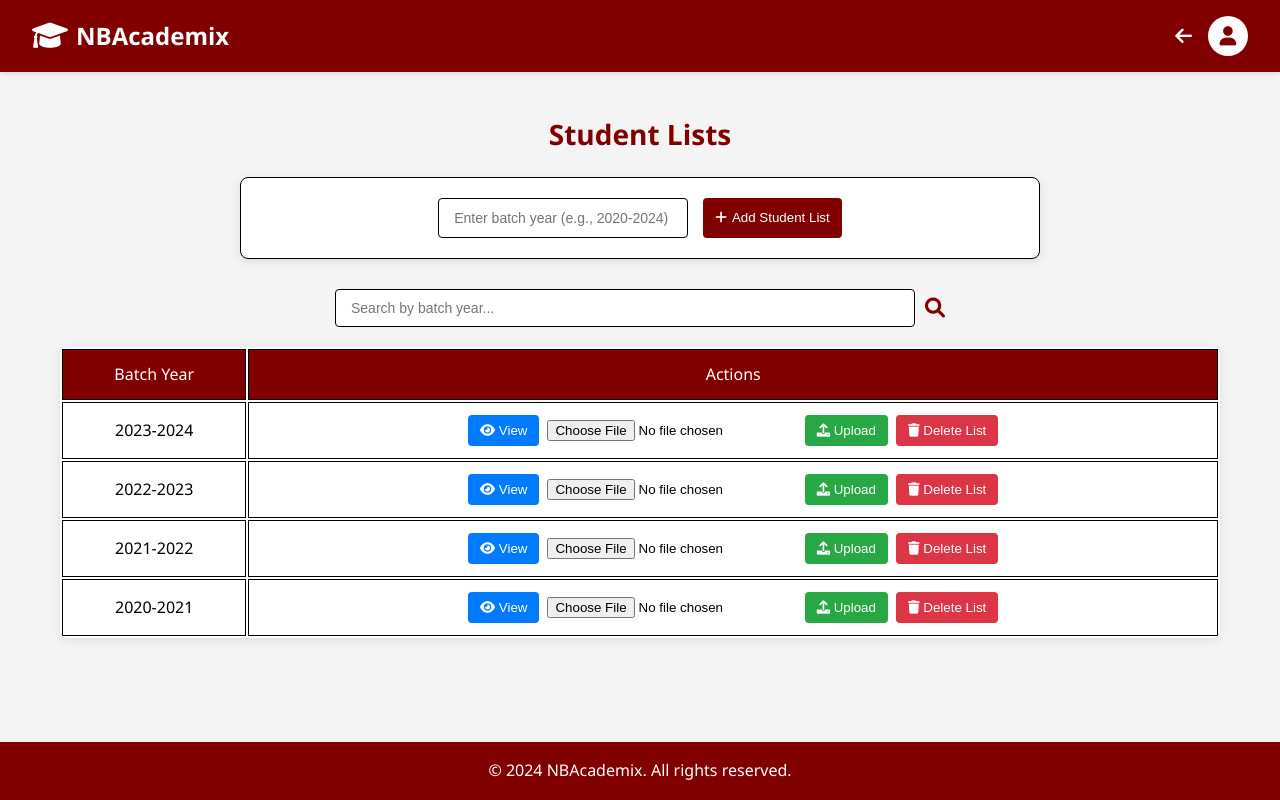
After one commit to VaishnaviRaoB/NBAcademix, a Django app: page /student-list/ in a window 1280 px wide. The commit adds this page. Run offline with Django 3.2, Linux system fonts and the light colour scheme; a user stored in the database is signed in; data comes from the database, SQL or seed files in the repository; both versions use the stored data as it was after the commit.

Commit message:
create student list

```diff
--- /dev/null
+++ b/NBAcademix/adminpage/templates/adminpage/student_list.html
@@ -0,0 +1,431 @@
+{% extends 'adminpage/base.html' %}
+
+{% block title %}Student List{% endblock %}
+
+{% block content %}
+<div class="student-container">
+    <h2>Student Lists</h2>
+
+    {% if messages %}
+        <div class="alert alert-success" id="alert-message">
+            {{ messages.0 }}
+        </div>
+    {% endif %}
+
+    <div class="add-student-section">
+        <form method="post" action="" class="add-form">
+            {% csrf_token %}
+            <div class="form-group">
+                <input type="text" name="batch_year" placeholder="Enter batch year (e.g., 2020-2024)" required class="form-input">
+                <button type="submit" class="btn add-btn">
+                    <i class="fas fa-plus"></i> Add Student List
+                </button>
+            </div>
+        </form>
+    </div>
+
+    <div class="search-container">
+        <input type="text" id="searchInput" placeholder="Search by batch year..." class="search-input">
+        <i class="fas fa-search search-icon"></i>
+    </div>
+
+    <div class="table-responsive">
+        <table class="student-table">
+            <thead>
+                <tr>
+                    <th>Batch Year</th>
+                    <th>Actions</th>
+                </tr>
+            </thead>
+            <tbody id="studentTableBody">
+                {% for student_list in student_lists %}
+                    <tr class="student-row">
+                        <td>{{ student_list.batch_year }}</td>
+                        <td class="action-buttons">
+                            <button type="button" class="btn view-btn" onclick="openModal('modal-{{ student_list.id }}')">
+                                <i class="fas fa-eye"></i> View
+                            </button>
+
+                            <form method="post" action="{% url 'upload_student_file' student_list.id %}" enctype="multipart/form-data" class="upload-form">
+                                {% csrf_token %}
+                                <input type="file" name="document" accept=".pdf,.doc,.docx,.xls,.xlsx" class="file-input" required>
+                                <button type="submit" class="btn upload-btn">
+                                    <i class="fas fa-upload"></i> Upload
+                                </button>
+                            </form>
+
+                            <form method="post" action="{% url 'delete_student_list' student_list.id %}" class="delete-form" onsubmit="return confirm('Are you sure you want to delete this entire record?');">
+                                {% csrf_token %}
+                                <button type="submit" class="btn delete-btn">
+                                    <i class="fas fa-trash"></i> Delete List
+                                </button>
+                            </form>
+                        </td>
+                    </tr>
+                {% endfor %}
+            </tbody>
+        </table>
+    </div>
+
+    {% for student_list in student_lists %}
+        <div id="modal-{{ student_list.id }}" class="modal">
+            <div class="modal-content">
+                <div class="modal-header">
+                    <h3>Documents for Batch Year {{ student_list.batch_year }}</h3>
+                    <span class="close" onclick="closeModal('modal-{{ student_list.id }}')">&times;</span>
+                </div>
+                <div class="modal-body">
+                    {% if student_list.documents.all %}
+                        <div class="document-grid">
+                            {% for doc in student_list.documents.all %}
+                                <div class="document-card">
+                                    <div class="document-icon">
+                                        <i class="fas fa-file-alt"></i>
+                                    </div>
+                                    <div class="document-info">
+                                        <p class="document-name">{{ doc.original_filename|default:doc.document.name }}</p>
+                                        <div class="document-actions">
+                                            <a href="{{ doc.document.url }}" target="_blank" class="document-link">
+                                                <i class="fas fa-eye"></i> View
+                                            </a>
+                                            <a href="{{ doc.document.url }}" download class="document-link download-link">
+                                                <i class="fas fa-download"></i> Download
+                                            </a>
+                                        </div>
+                                        <div class="document-actions">
+                                            <form method="post" action="{% url 'delete_student_file' doc.id %}" class="delete-form" onsubmit="return confirm('Are you sure you want to delete this document?');">
+                                                {% csrf_token %}
+                                                <button type="submit" class="btn delete-btn">
+                                                    <i class="fas fa-trash"></i> Delete File
+                                                </button>
+                                            </form>
+                                        </div>
+                                        <div class="document-date">
+                                            {{ doc.uploaded_at|date:"d/m/Y H:i" }}
+                                        </div>
+                                    </div>
+                                </div>
+                            {% endfor %}
+                        </div>
+                    {% else %}
+                        <p class="no-documents">No documents uploaded yet.</p>
+                    {% endif %}
+                </div>
+            </div>
+        </div>
+    {% endfor %}
+</div>
+
+<style>
+    .student-container {
+        padding: 40px 20px;
+        max-width: 1200px;
+        margin: 0 auto;
+    }
+
+    h2 {
+        color: #800000;
+        margin-bottom: 20px;
+        text-align: center;
+        font-size: 28px;
+    }
+
+    .alert {
+        background-color: #28a745;
+        color: white;
+        padding: 10px;
+        text-align: center;
+        border-radius: 5px;
+        margin-bottom: 20px;
+        transition: opacity 0.5s ease-in-out;
+    }
+
+    .alert.hidden {
+        opacity: 0;
+        pointer-events: none;
+    }
+
+    .add-student-section {
+        background: #ffffff;
+        padding: 20px;
+        border-radius: 8px;
+        box-shadow: 0 2px 10px rgba(0, 0, 0, 0.1);
+        margin-bottom: 30px;
+        border: 1px solid black;
+        width: 50rem;
+    max-width: 90%; /* This ensures the box doesn't overflow on mobile */
+    margin-left: auto;
+    margin-right: auto;
+    }
+
+    .form-group {
+        display: flex;
+        gap: 15px;
+        flex-wrap: wrap;
+        justify-content: center;
+        align-items: center;
+    }
+
+    .form-input {
+        padding: 10px 15px;
+        border: 1px solid black;
+        border-radius: 4px;
+        font-size: 14px;
+        width: 250px;
+        margin-bottom: 0;
+        height: 40px;
+        transition: border-color 0.3s;
+    }
+
+    .form-input:focus {
+        border-color: #800000;
+        outline: none;
+    }
+
+    .add-btn {
+        padding: 10px 20px;
+        background-color: #800000;
+        color: white;
+        border-radius: 4px;
+        border: none;
+        cursor: pointer;
+        transition: background-color 0.3s;
+        height: 40px;
+        line-height: 20px;
+        display: flex;
+        align-items: center;
+        gap: 5px;
+    }
+
+    .add-btn:hover {
+        background-color: #600000;
+    }
+
+    .search-container {
+        display: flex;
+        justify-content: center;
+        align-items: center;
+        margin-bottom: 20px;
+        gap: 10px;
+    }
+
+    .search-input {
+        width: 50%;
+        padding: 10px 15px;
+        border: 1px solid black;
+        border-radius: 4px;
+        font-size: 14px;
+    }
+
+    .search-input:focus {
+        border-color: #800000;
+        outline: none;
+    }
+
+    .search-icon {
+        font-size: 20px;
+        color: #800000;
+        cursor: pointer;
+    }
+
+    .table-responsive {
+        margin-bottom: 20px;
+        background: white;
+        border-radius: 8px;
+        box-shadow: 0 2px 10px rgba(0, 0, 0, 0.1);
+        overflow-x: auto;
+    }
+
+    .student-table {
+    width: 100%; /* This matches the performance-table width */
+}
+
+.student-table th,
+.student-table td {
+    padding: 12px;
+    text-align: center;
+    border: 1px solid black;
+    vertical-align: middle;
+}
+
+.student-table th {
+    background-color: #800000;
+    color: white;
+    font-weight: 500;
+}
+
+.student-table tr:hover {
+    background-color: #f8f9fa;
+}
+
+.table-responsive {
+    margin-bottom: 20px;
+    background: white;
+    border-radius: 8px;
+    box-shadow: 0 2px 10px rgba(0, 0, 0, 0.1);
+    overflow-x: auto;
+}
+.btn {
+    border: none;
+    padding: 8px 12px;
+    border-radius: 4px;
+    cursor: pointer;
+    transition: background-color 0.3s ease;
+}
+
+.action-buttons {
+    display: flex;
+    flex-wrap: wrap;
+    justify-content: center;
+    gap: 8px;
+    padding: 4px;
+    min-height: 40px;
+    align-items: center;
+}
+    .view-btn {
+        background-color: #007bff;
+        color: white;
+    }
+
+    .view-btn:hover {
+        background-color: #0056b3;
+    }
+
+    .upload-btn {
+        background-color: #28a745;
+        color: white;
+    }
+
+    .upload-btn:hover {
+        background-color: #218838;
+    }
+
+    .delete-btn {
+        background-color: #dc3545;
+        color: white;
+    }
+
+    .delete-btn:hover {
+        background-color: #c82333;
+    }
+
+    .modal {
+        display: none;
+        position: fixed;
+        top: 0;
+        left: 0;
+        width: 100%;
+        height: 100%;
+        overflow: auto;
+        background-color: rgba(0, 0, 0, 0.7);
+        justify-content: center;
+        align-items: center;
+    }
+
+    .modal-content {
+        background-color: white;
+        border-radius: 8px;
+        padding: 20px;
+        width: 60%;
+        max-height: 80%;
+        overflow-y: auto;
+        box-shadow: 0 4px 8px rgba(0, 0, 0, 0.2);
+    }
+
+    .modal-header {
+        display: flex;
+        justify-content: space-between;
+        align-items: center;
+    }
+
+    .document-grid {
+        display: flex;
+        flex-wrap: wrap;
+        gap: 15px;
+    }
+
+    .document-card {
+        width: 150px;
+        background: #f4f4f4;
+        border: 1px solid #ddd;
+        border-radius: 8px;
+        padding: 10px;
+        text-align: center;
+    }
+
+    .document-icon {
+        font-size: 40px;
+        color: #007bff;
+        margin-bottom: 10px;
+    }
+
+    .document-name {
+        white-space: nowrap;
+        overflow: hidden;
+        text-overflow: ellipsis;
+        width: 100%;
+        display: block;
+    }
+
+    .document-actions {
+        display: flex;
+        justify-content: space-between;
+        gap: 8px;
+        margin-bottom: 10px;
+    }
+
+    .document-link {
+        text-decoration: none;
+        color: #007bff;
+        font-size: 14px;
+        display: flex;
+        align-items: center;
+    }
+
+    .download-link {
+        color: #28a745;
+    }
+
+    .document-date {
+        font-size: 12px;
+        color: #888;
+    }
+</style>
+
+<script>
+    // Open Modal
+    function openModal(modalId) {
+        document.getElementById(modalId).style.display = 'flex';
+    }
+
+    // Close Modal
+    function closeModal(modalId) {
+        document.getElementById(modalId).style.display = 'none';
+    }
+
+    // Search Functionality
+    document.getElementById('searchInput').addEventListener('input', function() {
+        const searchValue = this.value.toLowerCase();
+        const rows = document.querySelectorAll('.student-row');
+
+        rows.forEach(row => {
+            const batchYearCell = row.querySelector('td:first-child');
+            const batchYearText = batchYearCell.textContent.toLowerCase();
+
+            if (batchYearText.includes(searchValue)) {
+                row.style.display = '';
+            } else {
+                row.style.display = 'none';
+            }
+        });
+    });
+
+    // Close alert after 3 seconds
+    setTimeout(() => {
+        const alertMessage = document.getElementById('alert-message');
+        if (alertMessage) {
+            alertMessage.classList.add('hidden');
+        }
+    }, 3000);
+</script>
+{% endblock %}
--- a/NBAcademix/adminpage/urls.py
+++ b/NBAcademix/adminpage/urls.py
@@ -15,4 +15,9 @@ urlpatterns = [
     path('delete_performance/<int:performance_id>/', views.delete_performance, name='delete_performance'),
     path('delete_performance_file/<int:document_id>/', views.delete_performance_file, name='delete_performance_file'),
     path('download_performance_files/<int:performance_id>/', views.download_performance_files, name='download_performance_files'),
+    path('student-list/', views.student_list_view, name='student_list'),
+    path('delete-student-list/<int:list_id>/', views.delete_student_list, name='delete_student_list'),
+    path('upload-student-file/<int:list_id>/', views.upload_student_file, name='upload_student_file'),
+    path('download-student-files/<int:list_id>/', views.download_student_files, name='download_student_files'),
+    path('delete-student-file/<int:document_id>/', views.delete_student_file, name='delete_student_file'),
 ]+ static(settings.MEDIA_URL, document_root=settings.MEDIA_ROOT)
--- a/NBAcademix/adminpage/views.py
+++ b/NBAcademix/adminpage/views.py
@@ -6,7 +6,7 @@ from django.core.mail import send_mail
 from django.conf import settings
 from django.contrib.auth import update_session_auth_hash
 from django.contrib.auth.forms import AuthenticationForm
-from .models import StudentPerformance, Document ,  UserProfile
+from .models import StudentPerformance, Document ,  UserProfile, StudentList, StudentDocument
 from django.http import HttpResponse
 from wsgiref.util import FileWrapper
 
@@ -300,3 +300,97 @@ def delete_performance_file(request, document_id):
         messages.success(request, "File deleted successfully")
         return redirect('student_performance')
     return redirect('student_performance')
+
+@login_required
+def student_list_view(request):
+    """Display and manage student lists."""
+    student_lists = StudentList.objects.all().order_by('-created_at')
+
+    if request.method == 'POST':
+        if 'batch_year' in request.POST:
+            batch_year = request.POST.get('batch_year')
+
+            if batch_year:
+                try:
+                    student_list = StudentList.objects.create(
+                        batch_year=batch_year
+                    )
+                    messages.success(request, f'Student list for batch {batch_year} added successfully.')
+                except Exception as e:
+                    messages.error(request, f'Error adding student list: {str(e)}')
+            else:
+                messages.error(request, 'Please provide batch year.')
+        return redirect('student_list')
+
+    context = {
+        'student_lists': student_lists,
+    }
+    return render(request, 'adminpage/student_list.html', context)
+
+@login_required
+def delete_student_list(request, list_id):
+    student_list = get_object_or_404(StudentList, id=list_id)
+    if request.method == 'POST':
+        student_list.delete()
+        messages.success(request, "Student list deleted successfully")
+        return redirect('student_list')
+    return redirect('student_list')
+
+@login_required
+def upload_student_file(request, list_id):
+    try:
+        student_list = get_object_or_404(StudentList, id=list_id)
+
+        if request.method == 'POST' and request.FILES.get('document'):
+            uploaded_file = request.FILES['document']
+
+            document = StudentDocument(
+                student_list=student_list,
+                document=uploaded_file,
+                original_filename=uploaded_file.name
+            )
+            document.save()
+
+            messages.success(request, f'File "{uploaded_file.name}" uploaded successfully')
+            return redirect('student_list')
+
+    except Exception as e:
+        messages.error(request, f'Error uploading file: {str(e)}')
+
+    return redirect('student_list')
+
+@login_required
+def download_student_files(request, list_id):
+    """Download all files for a specific student list as a zip file."""
+    try:
+        student_list = get_object_or_404(StudentList, id=list_id)
+        documents = student_list.documents.all()
+
+        if not documents:
+            messages.warning(request, 'No documents available to download.')
+            return redirect('student_list')
+
+        zip_buffer = BytesIO()
+        with zipfile.ZipFile(zip_buffer, 'w', zipfile.ZIP_DEFLATED) as zip_file:
+            for document in documents:
+                file_name = os.path.basename(document.document.name)
+                zip_file.writestr(file_name, document.document.read())
+
+        response = HttpResponse(zip_buffer.getvalue(), content_type='application/zip')
+        response['Content-Disposition'] = f'attachment; filename={student_list.department}_{student_list.batch_year}_documents.zip'
+
+        return response
+
+    except Exception as e:
+        messages.error(request, f'Error downloading files: {str(e)}')
+        return redirect('student_list')
+
+@login_required
+def delete_student_file(request, document_id):
+    document = get_object_or_404(StudentDocument, id=document_id)
+    if request.method == 'POST':
+        document.document.delete()
+        document.delete()
+        messages.success(request, "File deleted successfully")
+        return redirect('student_list')
+    return redirect('student_list')
```
Also changed, not shown: NBAcademix/adminpage/models.py (+15 -0 lines), NBAcademix/adminpage/templates/adminpage/homepage.html (+14 -10 lines), NBAcademix/adminpage/migrations/0015_studentdocument_studentlist.py (added), NBAcademix/db.sqlite3, 4 other files.
